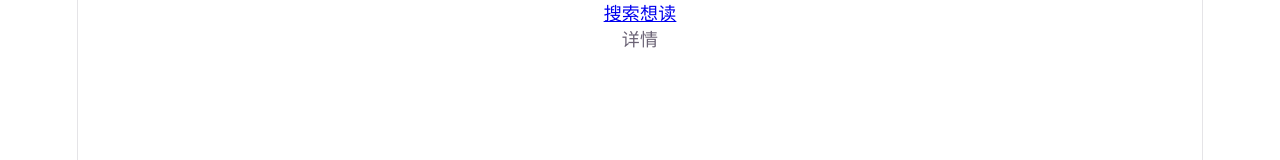
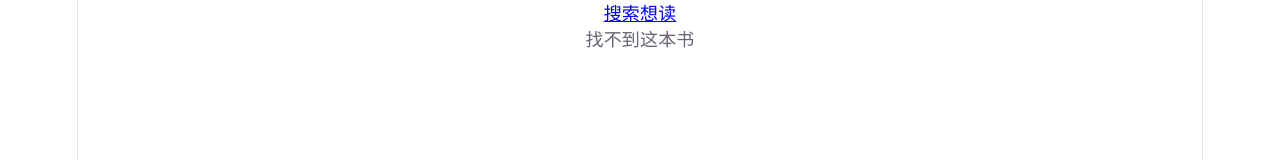
Before and after one commit to EleventhSummer/book-shelf, a Vue app: page /books/1 in a window 1280 px wide. Shown: the top 160 px of the page. Built offline with nearby package versions, Linux system fonts and the light colour scheme.

Commit message:
fear: 从搜索结果打开书籍详情，详情只保留刚点开的那本书，刷新后显示找不到。

```diff
--- /dev/null
+++ b/src/composables/useCurrentBook.ts
@@ -0,0 +1,12 @@
+import { ref } from 'vue'
+import type { Book } from '../types/book'
+
+const currentBook = ref<Book | null>(null)
+
+export function useCurrentBook() {
+    function open(book: Book) {
+        currentBook.value = book
+    }
+
+    return { currentBook, open }
+}
--- a/src/pages/BookDetailPage.vue
+++ b/src/pages/BookDetailPage.vue
@@ -1,3 +1,29 @@
+<script setup lang="ts">
+import { computed } from 'vue'
+import { useRoute } from 'vue-router'
+import { useCurrentBook } from '../composables/useCurrentBook'
+
+const route = useRoute()
+const { currentBook } = useCurrentBook()
+
+const book = computed(() => {
+    const id = route.params.id
+    if (typeof id === 'string' && currentBook.value?.id === id) {
+        return currentBook.value
+    }
+    return null
+})
+</script>
+
 <template>
-    <p>详情</p>
+    <p v-if="!book">找不到这本书</p>
+    <article v-else>
+        <img
+            v-if="book.coverId !== null"
+            :src="`https://covers.openlibrary.org/b/id/${book.coverId}-M.jpg`"
+            alt=""
+        />
+        <h1>{{ book.title }}</h1>
+        <p v-for="(author, index) in book.authors" :key="index">{{ author }}</p>
+    </article>
 </template>
--- a/src/pages/SearchPage.vue
+++ b/src/pages/SearchPage.vue
@@ -1,9 +1,19 @@
 <script setup lang="ts">
 import { ref } from 'vue'
 import { useSearch } from '../composables/useSearch'
+import { useRouter } from 'vue-router'
+import { useCurrentBook } from '../composables/useCurrentBook'
+import type { Book } from '../types/book'
 
 const keyword = ref('')
 const { message, books, submit } = useSearch()
+const router = useRouter()
+const { open } = useCurrentBook()
+
+function openBook(book: Book) {
+    open(book)
+    router.push(`/books/${book.id}`)
+}
 
 function onSubmit() {
     submit(keyword.value)
@@ -18,7 +28,7 @@ function onSubmit() {
     <p v-if="message">{{ message }}</p>
     <ul>
         <li v-for="book in books" :key="book.id">
-            <span>{{ book.title }}</span>
+            <button type="button" @click="openBook(book)">{{ book.title }}</button>
             <span v-for="(author, index) in book.authors" :key="index">{{ author }}</span>
             <span v-if="book.year !== null">{{ book.year }}</span>
         </li>
```
